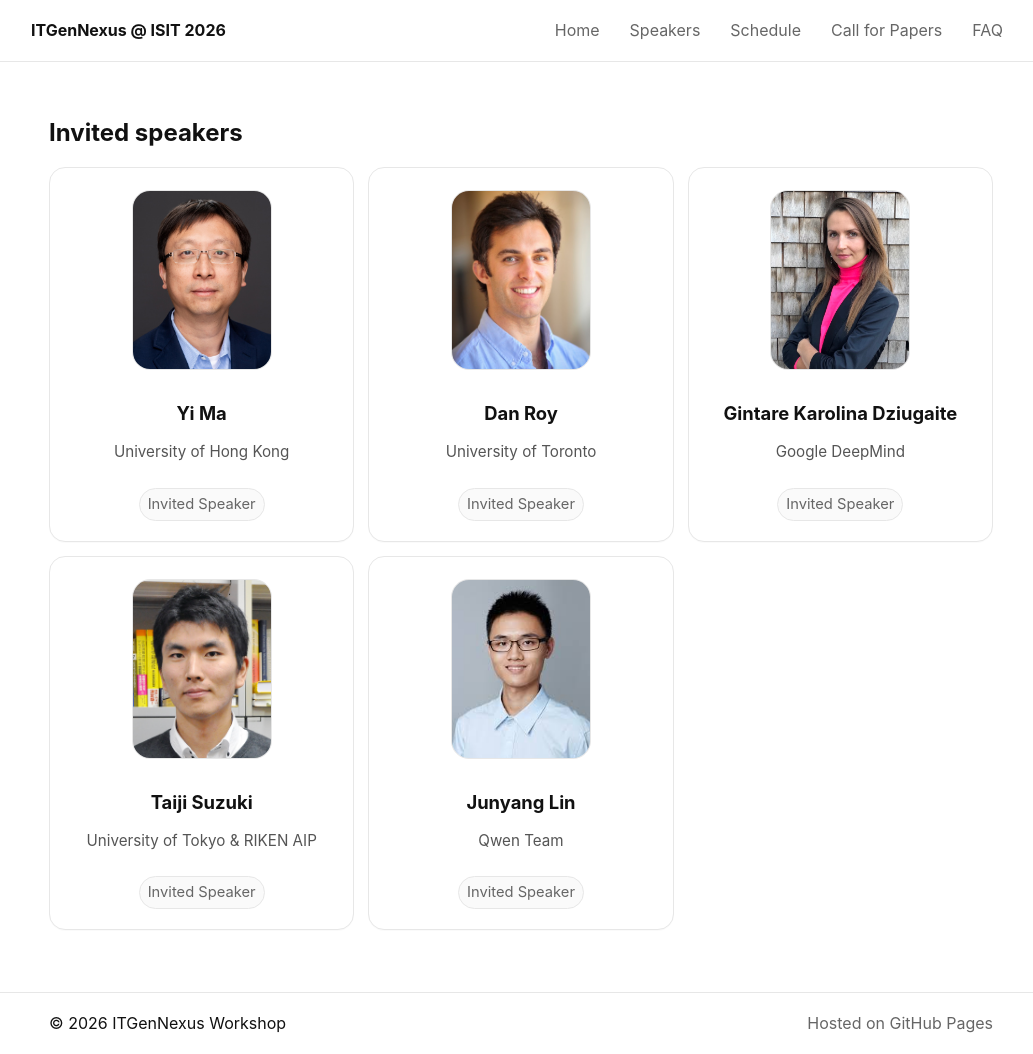
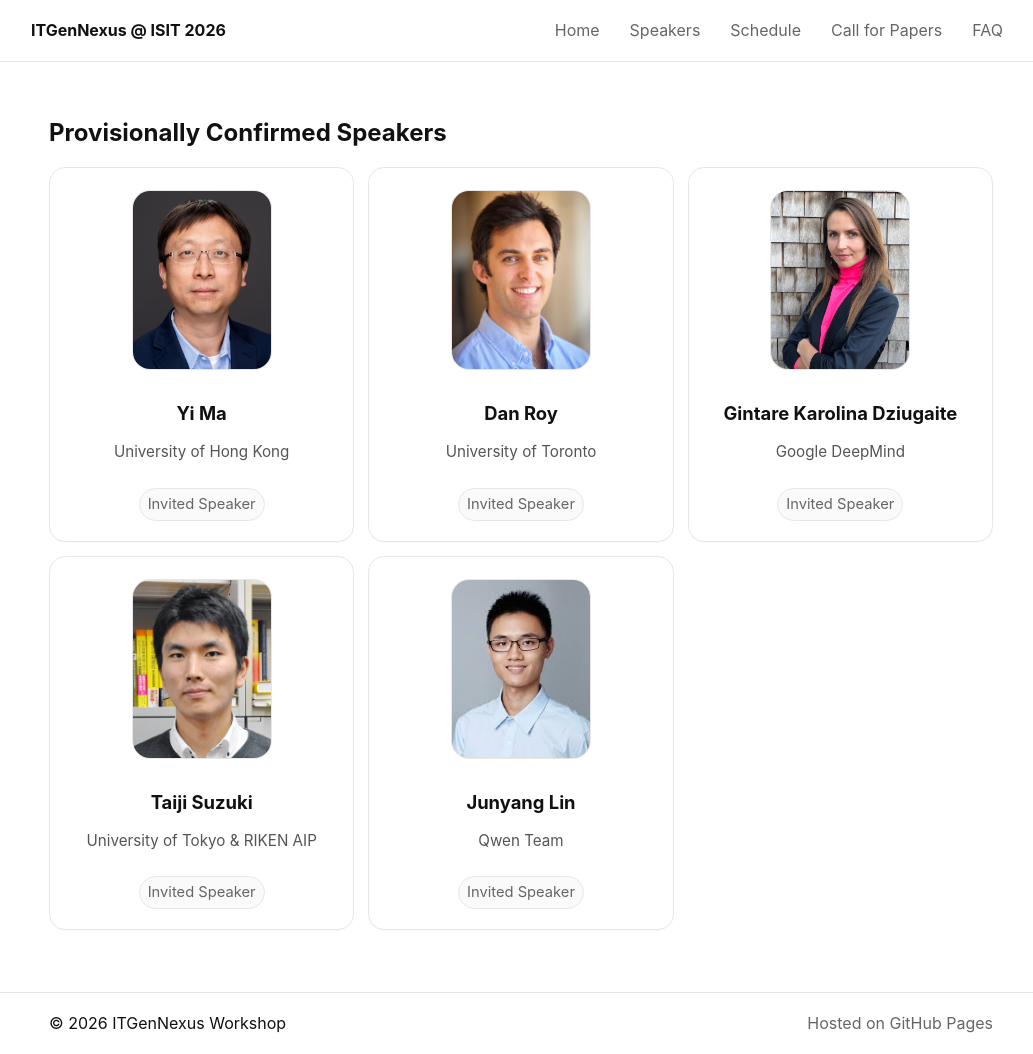
Before and after one commit to haiyun-he/itgennexus, a Jekyll site: the page built from speakers.md, in a window 1280 px wide and 1054 px high. Shown: the whole window, without its empty margins (119-1152 px from the left). Built offline with Jekyll 4.4.1, drawn with Linux system fonts in a browser that asks for light colours.

Commit message:
Update speakers.md

```diff
--- a/speakers.md
+++ b/speakers.md
@@ -3,7 +3,7 @@ title: Speakers
 permalink: /speakers/
 ---
 
-## Invited speakers
+## Provisionally Confirmed Speakers
 
 <!-- <div class="grid">
 
```
